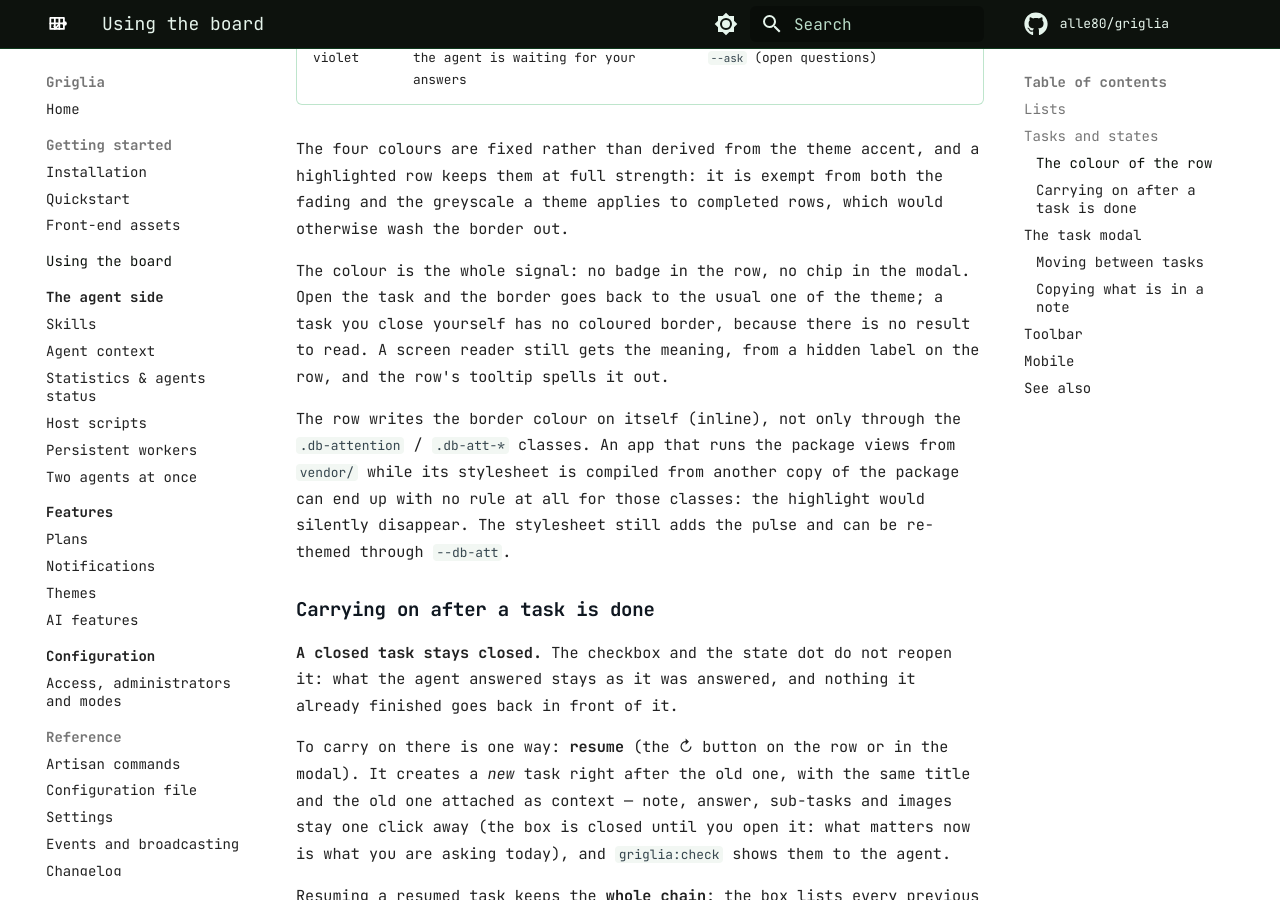
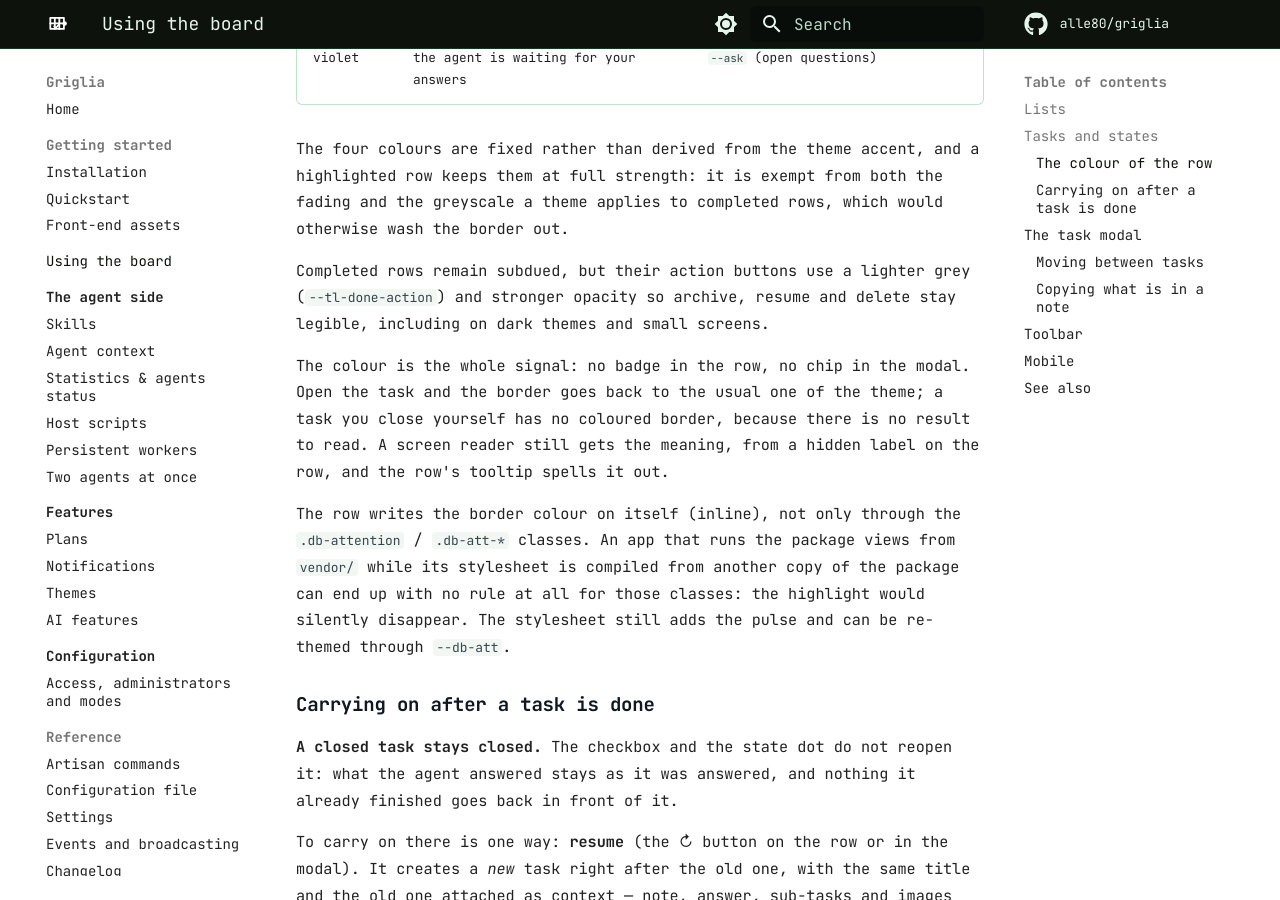
Before and after one commit to alle80/agent-devboard, an MkDocs documentation site: the page built from docs/board/usage.md, in a window 1280 px wide and 900 px high, scrolled down 1409 px. Built offline with MkDocs 1.6.1 and Material for MkDocs 9.7.7, drawn with Linux system fonts in a browser that asks for light colours; comment, search, counter and statistics services are not loaded.

Commit message:
Improve completed task action visibility

```diff
--- a/docs/board/usage.md
+++ b/docs/board/usage.md
@@ -38,6 +38,9 @@ much it wants from you:
 The four colours are fixed rather than derived from the theme accent, and a highlighted row keeps them at
 full strength: it is exempt from both the fading and the greyscale a theme applies to completed rows,
 which would otherwise wash the border out.
+
+Completed rows remain subdued, but their action buttons use a lighter grey (`--tl-done-action`) and stronger
+opacity so archive, resume and delete stay legible, including on dark themes and small screens.
 
 The colour is the whole signal: no badge in the row, no chip in the modal. Open the task and the border goes
 back to the usual one of the theme; a task you close yourself has no coloured border, because there is no
```
Also changed, not shown: CHANGELOG.md (+6 -0 lines), resources/css/griglia.css (+8 -0 lines), 2 other files.
